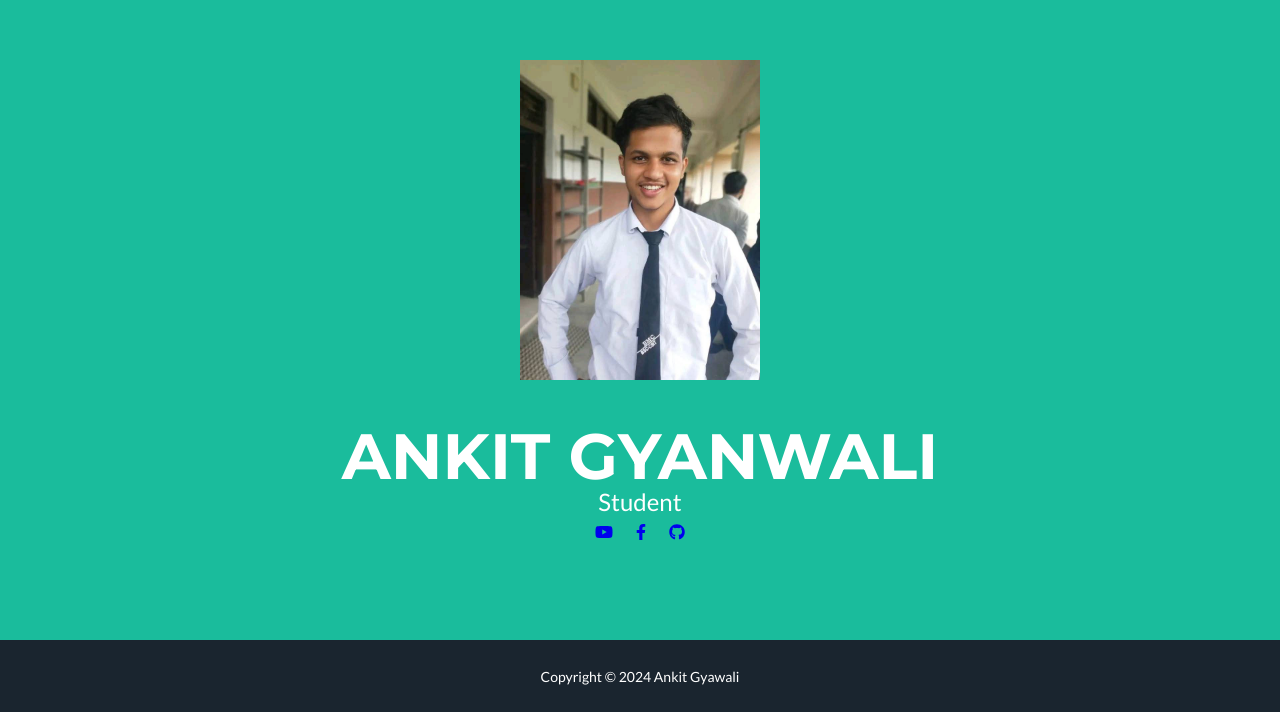
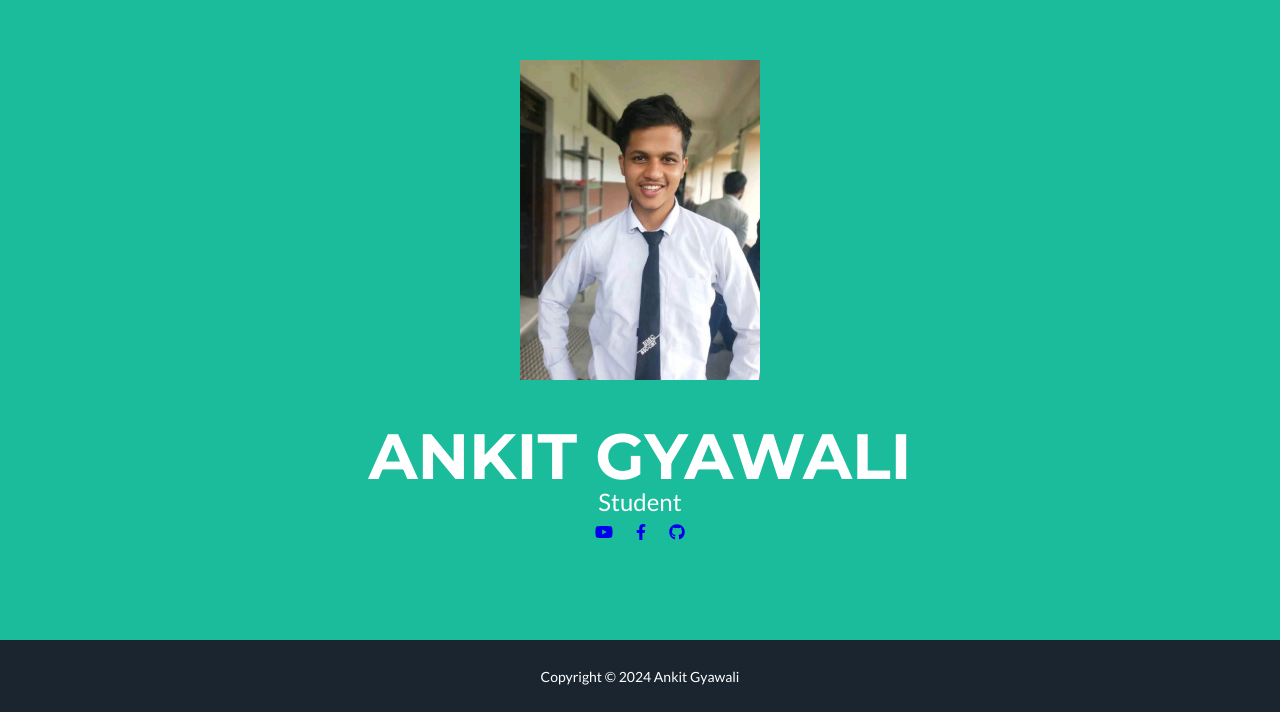
Before and after one commit to ankit07721/Personalwebsite, a plain HTML site: page index.html in a window 1280 px wide. Shown: the part 140-852 px from the top of the page. Drawn offline with nearby package versions, Linux system fonts and the light colour scheme.

Commit message:
Update index.html

```diff
--- a/index.html
+++ b/index.html
@@ -26,7 +26,7 @@
                 <!-- Masthead Avatar Image-->
                 <img class="masthead-avatar mb-5" src="brp.jpg" alt="..." />
                 <!-- Masthead Heading-->
-                <h1 class="masthead-heading text-uppercase mb-0">Ankit Gyanwali</h1>
+                <h1 class="masthead-heading text-uppercase mb-0">Ankit Gyawali</h1>
                 <!-- Masthead Subheading-->
                 <p class="masthead-subheading font-weight-light mb-0">Student</p>
                 <nav>
```
